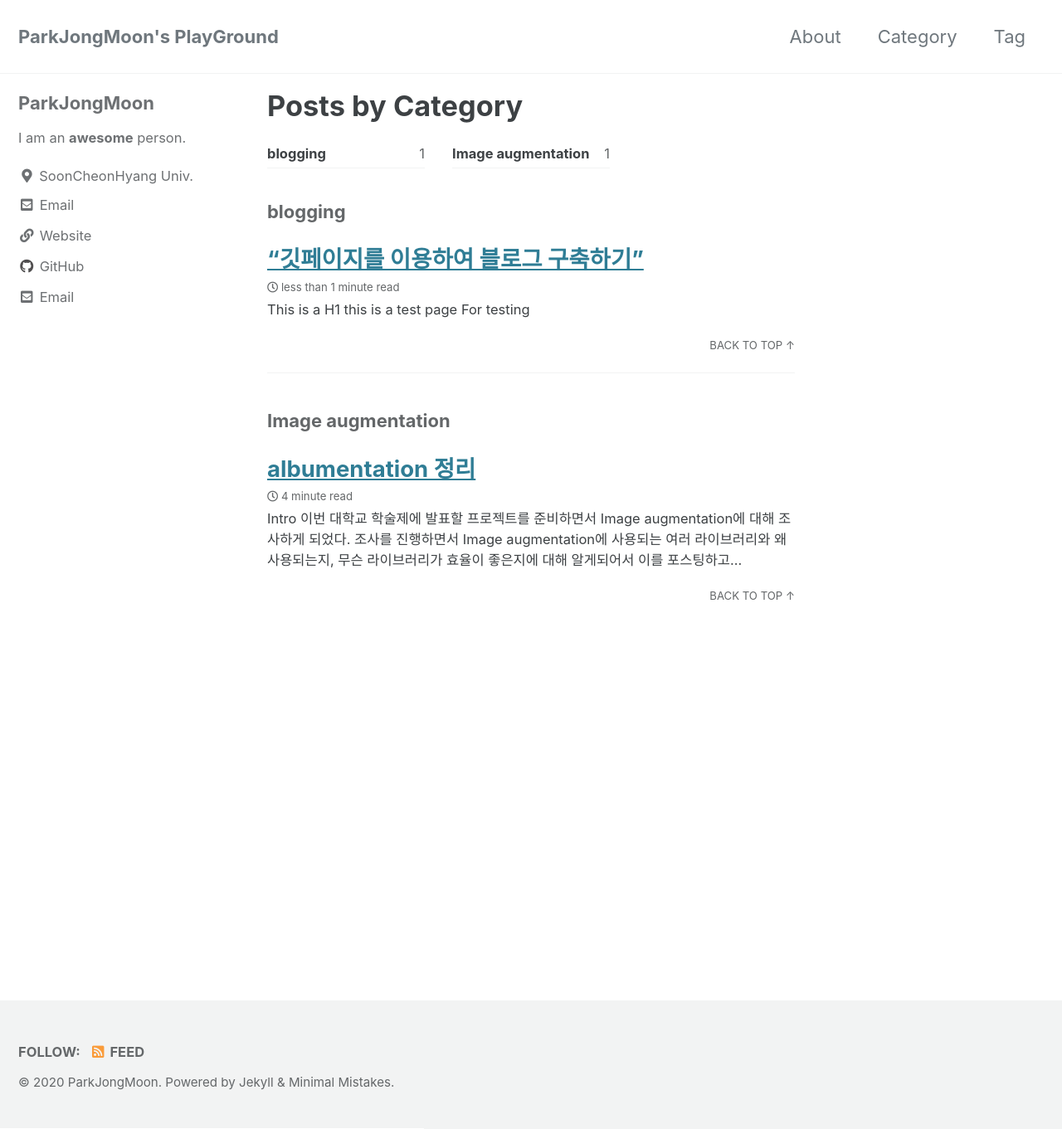
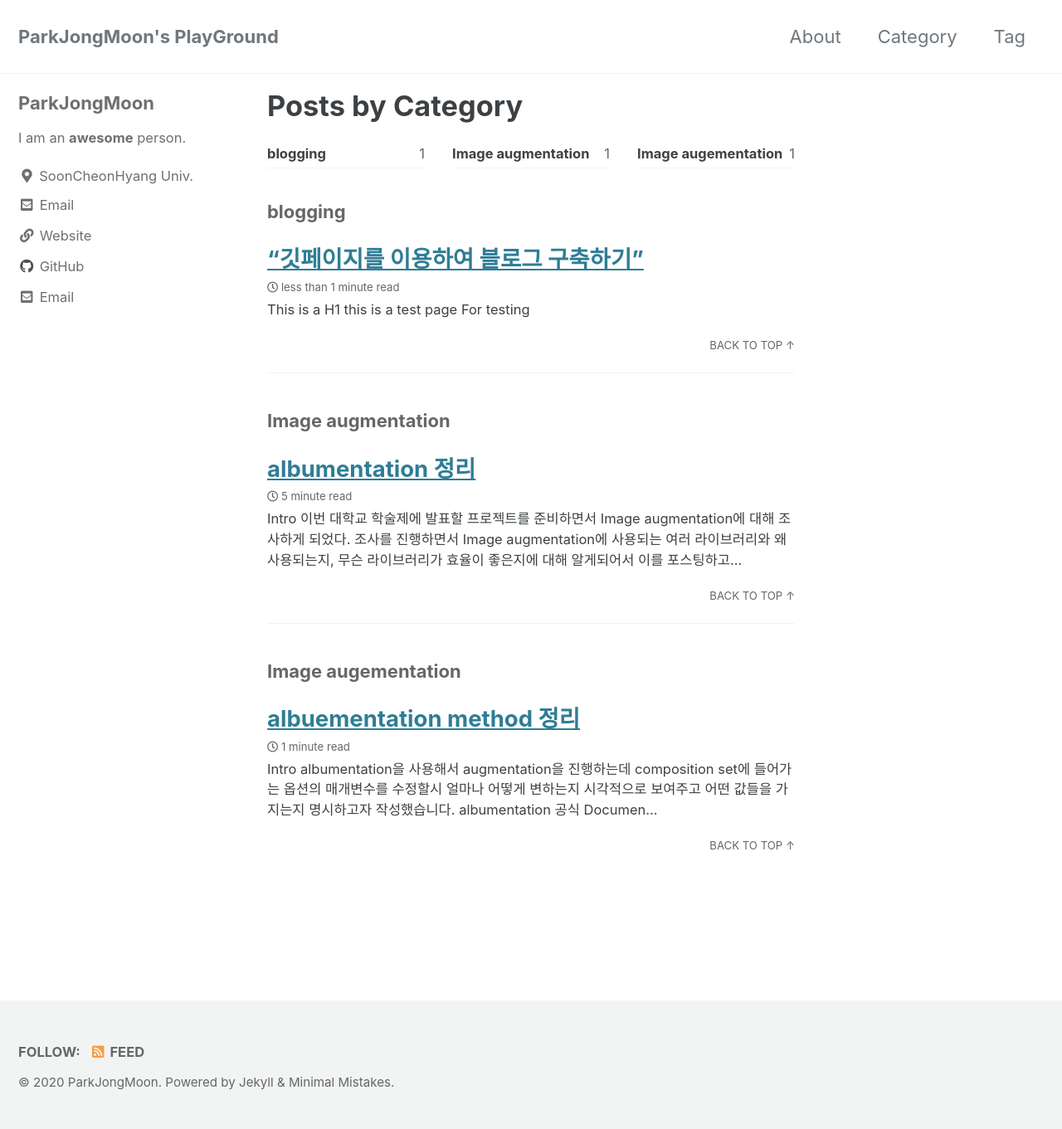
Before and after one commit to ENTAR0/ENTAR0.github.io, a Jekyll site: the page built from _pages/category_archive.md, in a window 1280 px wide and 1361 px high. Shown: the whole window at 83% size. Built offline with Jekyll 4.4.1, drawn with Linux system fonts in a browser that asks for light colours; cached includes are drawn as plain includes; part of the change alters nothing that is shown.

Commit message:
albumentations_post_upload

````diff
--- a/_posts/2020-08-07-albumetnation_post.md
+++ b/_posts/2020-08-07-albumentation_post.md
@@ -4,9 +4,10 @@ categories:
 - Image augmentation
 tags:
 - Image augmentation
+- albumentation
 - preprocessing
 - Anaconda 3
-last_modified_at: 2020-08-012T14:00:00+09:00
+last_modified_at: 2020-08-018T14:00:00+09:00
 toc: true
 ---
 # Intro
@@ -29,9 +30,7 @@ imgaug를 기반으로 최적화되어 높은 Performance를 가지고 있기
 [albumentation 소개 및 사용법](https://hoya012.github.io/blog/albumentation_tutorial/)
 등을 참고하여 Anaconda 3 환경에서 코드를 작성했다. bboxes 코드의 경우에는
 <p align="center"><img src="https://user-images.githubusercontent.com/56510688/89698416-0148fa80-d95c-11ea-9a27-2e5fb319aefb.JPG" alt="bbox_format"></p>
-위 이미지에서 보이는 것처럼 각각 다른 서로 다른 bbox format을 가지고 있기 때문에 주의 해줘야한다. 또한 본인은 소스코드중 bbox를 denormalize(albumentation -> yolo)하는 과정에서
-<p align="center"><img src="https://user-images.githubusercontent.com/56510688/89698417-0312be00-d95c-11ea-9f08-61e82d2977a5.PNG" alt="mode_error"></p>
-위와 같은 오류를 만났는데 소수점 연산하다가 우연찮게 발생된거라 판단해서 albumentations/augmentations/bbox_utils.py에 있는 denormalize(bbox, rows, cols) 함수를 약간 수정했다.
+위 이미지에서 보이는 것처럼 각각 다른 서로 다른 bbox format을 가지고 있기 때문에 주의 해줘야한다.
 
 ```python
 from PIL import Image
@@ -47,6 +46,7 @@ import albumentations
 from albumentations.pytorch import ToTensorV2
 from matplotlib import pyplot as plt
 
+#composition set
 albumentations_transform = albumentations.Compose([
         albumentations.ToGray(p=0.35),
         albumentations.HorizontalFlip(p=0.5),
@@ -66,7 +66,7 @@ albumentations_transform = albumentations.Compose([
             albumentations.RandomBrightnessContrast(brightness_limit=0.4, contrast_limit=0.4, p=0.7),
         ], p=0.8),
         albumentations.pytorch.transforms.ToTensor()
-    ], bbox_params=albumentations.BboxParams(format='yolo', min_area=0, min_visibility=0))
+    ], bbox_params=albumentations.BboxParams(format='yolo', min_area=4500, min_visibility=0.3))
 
 albumentations_include_rotate = albumentations.Compose([
         albumentations.ToGray(p=0.35),
@@ -78,25 +78,45 @@ albumentations_include_rotate = albumentations.Compose([
             albumentations.RGBShift(r_shift_limit =20, g_shift_limit=20,b_shift_limit=20, p=0.4),
         ], p=0.8),
         albumentations.OneOf([
-            albumentations.RandomResizedCrop(224, 224, scale=(0.25, 0.9), ratio=(0.8, 1.2), interpolation=0, p=0.7),
-            albumentations.RandomResizedCrop(512, 512, scale=(0.25, 0.9), ratio=(0.8, 1.2), interpolation=0, p=0.7),
-            albumentations.RandomResizedCrop(1024, 1024, scale=(0.25, 0.9), ratio=(0.8, 1.2), interpolation=0, p=0.7),
+            albumentations.RandomResizedCrop(224, 224, scale=(0.25, 0.25), ratio=(0.8, 1.2), interpolation=0, p=0.7),
+            albumentations.RandomResizedCrop(512, 512, scale=(0.25, 0.25), ratio=(0.8, 1.2), interpolation=0, p=0.7),
+            albumentations.RandomResizedCrop(1024, 1024, scale=(0.25, 0.25), ratio=(0.8, 1.2), interpolation=0, p=0.7),
+            albumentations.ShiftScaleRotate(border_mode=1, interpolation=3, value=10, p=0.5),
+            albumentations.Rotate(border_mode=1,p=0.55),
         ], p=1),
         albumentations.OneOf([
             albumentations.RandomBrightness(limit=0.4, p=0.7),
             albumentations.RandomBrightnessContrast(brightness_limit=0.4, contrast_limit=0.4, p=0.7),
         ], p=0.8),
         albumentations.OneOf([
-            albumentations.ShiftScaleRotate(border_mode=1, interpolation=3, value=10, p=0.5),
-            albumentations.Rotate(border_mode=1,p=0.5),
+            albumentations.Resize(224, 224, p=0.7),
+            albumentations.Resize(512, 512, p=0.7),
+            albumentations.Resize(1024, 1024, p=0.7),
         ], p=1),
         albumentations.pytorch.transforms.ToTensor()
-    ], bbox_params=albumentations.BboxParams(format='yolo', min_area=0, min_visibility=0))
+    ], bbox_params=albumentations.BboxParams(format='yolo', min_visibility=0.4))
 
-def cancel(im,cpath,ccnt):
+def load_bboxes_area(im,bboxes,num_lines): #area, visibility 구함
+    area = []
+    visib = []
+    width, height, channel=im.shape
+    resolution=width*height
+    for i in range(0,num_lines):
+        bbox=list(bboxes[i])
+        bbox_width_ratio=bbox[2]
+        bbox_height_ratio=bbox[3]
+        bbox_width=bbox_width_ratio*width
+        bbox_height=bbox_height_ratio*height
+        area.append(int(bbox_width)*int(bbox_height))
+        visib.append(area[i]/resolution)
+
+    return area, visib
+
+def cancel(im,cpath,ccnt): #cancel된 이미지 따로 저장
     f_name= "cancel_data_" + str(ccnt) + ".jpg"
     target = "/canceled_img/"
     path = cpath + target + f_name
+    print(path)
     cv2.imwrite(path,im)
 
 def write_train_txt(cpath):
@@ -119,7 +139,7 @@ def write_train_txt(cpath):
             data = "data/obj/" +str(image_list[i])+"\n"
             f.write(data)
 
-def mak_save_img(im,cpath,ite): # cv2함수로 이미지 저장(권장)
+def mak_save_img(im,cpath,ite):
     f_name= "train_data_" + str(ite) + ".jpg"
     path = cpath +"/train_set/" + f_name
     cv2.imwrite(path,im)
@@ -143,10 +163,7 @@ def save_bboxes_format(ite, transformed_bboxes, cpath, num_lines): # bbox format
     path = cpath + "/train_set/"
     f_name1 = "train_data_" + str(ite) + ".txt"
     save_path_txt = path + f_name1
-    print("ite: "+str(ite))
-    print("num_lines: "+str(num_lines))
-    print("bboxes: "+str(transformed_bboxes))
-    print("bboxes: "+str(len(transformed_bboxes)))
+
     for i in range(0,num_lines):
         bboxes_txt=list(transformed_bboxes[i])
         temp=bboxes_txt.pop(4)
@@ -200,7 +217,7 @@ def load_info(cnt,cpath): # 정보 불러오기
     return image_path, bboxes, labels, image_list, num_lines
 
 class AlbumentationsDataset(Dataset): # Dataset 지정
-    def __init__(self, file_paths, bboxes, labels, transform=None):
+    def __init__(self, file_paths, bboxes, labels, transform=None): #Dataset이 다룰 데이터 정의
         self.file_paths = file_paths
         self.labels = labels
         self.bboxes = bboxes
@@ -219,7 +236,7 @@ class AlbumentationsDataset(Dataset): # Dataset 지정
         #image = cv2.cvtColor(image, cv2.COLOR_BGR2RGB)
 
         start_t = time.time()
-        if self.transform:
+        if self.transform: #augmentation후 augmented된 데이터 반환
             augmented = self.transform(image=image, bboxes=bboxes)
             image = augmented['image']
             bboxes = augmented['bboxes']
@@ -227,6 +244,9 @@ class AlbumentationsDataset(Dataset): # Dataset 지정
         return image, bboxes, label, total_time
 
 def main():
+    area=[]
+    visibility=[]
+    check=0
     ccnt = 0 # 제외된 이미지 개수
     cnt = 0 # 원본 이미지 개수
     ite= 0 # 복사된 이미지 개수
@@ -240,38 +260,43 @@ def main():
         image_path, bbox, label, ims, num_lines =load_info(cnt,cpath)
 
         cnt+=1 #obj 폴더 이미지 카운터
-        # 한 그림에 대한 반복횟수
-        iterations = 100
+        iterations = 25 # 한 그림에 대한 반복횟수
         for i in range(0, iterations):
             #dataset 불러오기
             albumentations_dataset=AlbumentationsDataset(
                 file_paths=image_path,
                 bboxes=bbox,
                 labels=[label],
-                transform=albumentations_include_rotate, # 변형 셋
+                transform=albumentations_include_rotate,
             )
             transformed_image, transformed_bboxes, label, transform_time = albumentations_dataset[ite]
             im=transformed_image.numpy() # tensor -> numpy
-            im=(im * 255).round().astype(np.uint8)
-            #print(im)
+            im=(im * 255).round().astype(np.uint8) # float32 -> uint8
             im=np.transpose(im,(1,2,0)) # shape 변형
-            #path = "C:\\Users\dongwoo\train_set\\" + "train_data_" + str(ite) + ".jpg"
 
             # plt 여백 및 축 제거, img 저장 % rotate포함한 composition set을 가지고 변형하면 안됨
             #mak_plt(transformed_image)# RGB COLOR
             #save_plt(ite,cpath)
 
+            if len(transformed_bboxes) != 0:
+                area, visibility=load_bboxes_area(im,transformed_bboxes,num_lines)
 
             # 이미지, bbox 저장
-            if len(transformed_bboxes) != num_lines: # 변형 중에 bbox 누락 될 경우
-                cancel(im,cpath,ccnt)
-                ccnt+=1
-            else:
+            if int(len(transformed_bboxes)) == int(num_lines):
+                for i in range(0,num_lines):
+                    if visibility[i] > 0.5:
+                        check+=1
+                if check == num_lines:
                 mak_save_img(im,cpath,ite)# BGR COLOR / cv2.imwrite 저장
                 save_bboxes_format(ite, transformed_bboxes,cpath,num_lines)
                 ite+=1 # 복제된 모든 이미지 카운터
-
-
+                check=0
+            else:
+                #cancel(im,cpath,ccnt)
+                i-=1
+                ccnt+=1
+            area=[]
+            visibility=[]
 
     write_train_txt(cpath) # train.txt 작성
 
@@ -279,11 +304,48 @@ main()
 ```
 # 문제 및 해결
 1. plt 이미지 저장시 여백 문제
+<p align="center"><img src="https://user-images.githubusercontent.com/56510688/90479766-26164c80-e16a-11ea-91bc-2b5b0043e681.PNG" alt="plt_savefig_image"></p>
+rotate를 포함해서 augmentation을 진행하고 plt.savefig함수로 이미지를 저장할시 이미지의 위 아래가 흰색 여백으로 채워지는 오류가 있다. 이 오류는  savefig함수를 사용하는 대신 cv2.imwrite함수를 사용해 해결했다.
+또한 plt.savefig을 사용할 경우 저장한 이미지의 figure를 초기화 시켜주지 않으면 augmentation 진행하다가 Out of memory날 수 있다.
 2. scale 범위를 넘는 값 수정
-3.
+소스코드중 bbox를 normalize(albumentation -> yolo)하는 과정에서
+<p align="center"><img src="https://user-images.githubusercontent.com/56510688/89698417-0312be00-d95c-11ea-9f08-61e82d2977a5.PNG" alt="mode_error"></p>
+위와 같은 오류를 만났는데 소수점 연산하다가 우연찮게 발생된거라 판단해서 albumentations/augmentations/bbox_utils.py에 있는 normalize(bbox, rows, cols) 함수를 약간 수정했다.
+3. 흑색 이미지
+<p align="center"><img src="https://user-images.githubusercontent.com/56510688/90479310-6f19d100-e169-11ea-8c18-a68511d54ebe.png" alt="black_image"></p>
+plt.savefig함수로 이미지 저장하는 문제를 해결하기 위해 cv2.imwrite함수를 사용하였다. 주의할 것은 cv2.imwrite는 행렬 요소의 데이터 타입이 uint8을 지원하기때문에 만약 dtype이 float32나 float64같은 소수점 타입이면 tensorflow나 numpy라이브러리에서
+dtype변형을 지원해주는 함수를 사용해 해결해야한다. 저자는 numpy라이브러리에서 지원하는 아래의 함수를 사용해 해결하였다.
+```python
+im=(im * 255).round().astype(np.uint8)
+```
+4. 학습하기에 적합하지 않은 이미지 분류
+<p align="center"><img src="https://user-images.githubusercontent.com/56510688/90480075-b0f74700-e16a-11ea-95f6-8e38c591a408.png" alt="area and vis"></p>
+<p align="center"><img src="https://user-images.githubusercontent.com/56510688/90480083-b359a100-e16a-11ea-8f14-5eadc354bb8a.png" alt="after"></p>
+albumentation라이브러리에서는 학습을 진행하기에 적합하지 않은 이미지를 걸러내기 위하여 min_visibility와 min_area기능을 지원한다고 나와있다. 근데 정상 작동하지 않아서
+아래 코드를 사용해 bbox area와 visibility(albumentation이 지원하는 visibility하고는 다름)를 구하고 main에서 조건문으로 기준 이하면 해당 이미지를 cancel시켰다.
+```python
+def load_bboxes_area(im,bboxes,num_lines):
+    area = []
+    visib = []
+    width, height, channel=im.shape
+    resolution=width*height
+    for i in range(0,num_lines):
+        bbox=list(bboxes[i])
+        bbox_width_ratio=bbox[2]
+        bbox_height_ratio=bbox[3]
+        bbox_width=bbox_width_ratio*width
+        bbox_height=bbox_height_ratio*height
+        area.append(int(bbox_width)*int(bbox_height))
+        visib.append(area[i]/resolution)
 
+    return area, visib
+```
 
 # Data Preprocessing & Augmentation
-추후 포스팅 예정
+<p align="center"><img src="https://user-images.githubusercontent.com/56510688/90480859-d769b200-e16b-11ea-9b7b-7cc7a6f0b3cd.JPG" alt="conv single"></p>
+<p align="center"><img src="https://user-images.githubusercontent.com/56510688/90481003-097b1400-e16c-11ea-9b20-b54d36228fc3.JPG" alt="conv multi"></p>
+<VERY DEEP CONVOLUTIONAL NETWORKS FOR LARGE-SCALE IMAGE RECOGNITION>논문에서는 ILSVRC(training:1.3M images-1000classes, val:50K images, testing:100K images-held out label)으로 학습을 진행 시켰을때 test set과
+train set 모두 다른 스케일을 줄시에 분류 오류가 줄어드는 경향을 보여준다고 나와있다.
+만약 albumentation에서 해당 효과를 보고 싶으면 Resize 메소드를 composition set에 포함시키면된다.
 # Outro
-추후 포스팅 예정
+IPL에서 처음 수행하게된 일이였는데 배울게 많았다. 나중에 imgaug라이브러리를 사용해서 라이브러리간의 augmentation시켰을시 얼마나 차이나는지 살펴보고싶다.
--- /dev/null
+++ b/_posts/2020-08-18-albumentation_methods.md
@@ -0,0 +1,106 @@
+---
+title: albuementation method 정리
+categories:
+- Image augementation
+last_modified_at: 2020-08-018T14:00:00+09:00
+tags:
+- Image augmentation
+- albumentation
+toc: true
+---
+# Intro
+albumentation을 사용해서 augmentation을 진행하는데 composition set에 들어가는 옵션의 매개변수를 수정할시
+얼마나 어떻게 변하는지 시각적으로 보여주고 어떤 값들을 가지는지 명시하고자 작성했습니다.
+albumentation 공식 Documentation인 [albumentations.augmentations](https://albumentations.readthedocs.io/en/latest/api/augmentations.html)와
+[albumentations.augmentations.transforms source code](https://albumentations.readthedocs.io/en/latest/_modules/albumentations/augmentations/transforms.html)
+를 참고하여 작성했습니다.
+# albumentation (작성중)
+```python
+transforms.Blur(blur_limit(int, (int, int)), always_apply=(bool), p=(float))
+```
+```python
+transforms.VerticalFlip(always_apply=(bool), p=(float))
+```
+```python
+transforms.HorizontalFlip(always_apply=(bool), p=(float))
+```
+```python
+transforms.Flip(always_apply=(bool), p=(float))
+```
+```python
+transforms.Normalize(mean=(float, list of float), std=(float, list of float), max_pixel_value=(float),
+always_apply=(bool), p=(float))
+```
+```python
+transforms.Transpose(always_apply=(bool), p=(float))
+```
+```python
+transforms.RandomCrop(height=(int), width=(int), always_apply=(bool), p=(float))
+```
+```python
+transforms.RandomGamma(gamma_limit=(float or (float, float)), eps=None, always_apply=(bool), p=(float))
+```
+```python
+transforms.RandomRotate90(always_apply=(bool), p=(float))
+```
+```python
+transforms.Rotate(limit=((int, int) or int), interpolation=(OpenCV flag), border_mode=(OpenCV flag),
+value=(int, float, list of ints, list of float), mask_value=(int, float), always_apply=(bool), p=(float))
+```
+```python
+transforms.ShiftScaleRotate(shift_limit=((float, float) or float), scale_limit((float, float) or float), rotate_limit((int, int or int),
+interpolation=(OpenCV flag), border_mode(OpenCV flag), value(int, float, list of int, list of float), mask_value=(int, float),
+always_apply=(bool), p=(float))
+```
+```python
+transforms.CenterCrop(height=(int), width=(int), always_apply=(bool), p=(float))
+```
+```python
+transforms.OpticalDistortion(distort_limit=(float, (float, float)), shift_limit=(float, (float, float)),
+interpolation=(OpenCV flag), border_mode=(OpenCV flag), value=(int, float, list of ints, list of float),
+mask_value=(int, float), always_apply=(bool), p=(float))
+```
+```python
+transforms.GridDistortion(num_steps=(int), distort_limit=(float, (float, float)), interpolation=(OpenCV flag), border_mode=(OpenCV flag),
+value=(int, float, list of ints, list of float), mask_value=(int, float), always_apply=(bool), p=(float))
+```
+```python
+transforms.ElasticTransform(alpha=(float), sigma=(float), alpha_affine=(float), interpolation=(OpenCV flag), border_mode=(OpenCV flag),
+value=(int, float, list of ints, list of float), mask_value=(int, float), approximate=(bool), always_apply=(bool), p=(float))
+```
+```python
+transforms.RandomGridShuffle(grid=((int, int) always_apply=(bool), p=(float))
+```
+```python
+transforms.HueSaturationValue(hue_shift_limit=((int, int) or int), sat_shift_limit=((int, int) or int), val_shift_limit=((int, int) or int), always_apply=(bool), p=(float))
+```
+```python
+transforms.PadIfNeeded(min_height=(int), min_width=(int), border_mode=(OpenCV flag), value=(int, float, list of int, list of float), mask_value=(int, float), always_apply=(bool), p=(float))
+```
+```python
+transforms.RGBshift(r_shift_limit=((int, int) or int), g_shift_limit=((int, int) or int), b_shift_limit=((int, int) or int), p=(float))
+```
+```python
+transforms.RandomBrightness(limit=((float, float) or float), always_apply=(bool), p=(float))
+```
+```python
+transforms.RandomContrast(limit=((float, float) or float), always_apply=(bool), p=(float))
+```
+```python
+transforms.MotionBlur(blur_limit=(int), always_apply=(bool), p=(float))
+```
+```python
+transforms.MedianBlur(blur_limit=(int), always_apply=(bool), p=(float))
+```
+```python
+tranforms.GaussianBlur(blur_limit=(int), always_apply=(bool), p=(float))
+```
+```python
+transforms.GaussNoise(var_limit=((float, float) or float), mean=(float), always_apply=(bool), p=(float))
+```
+```python
+transforms.GlassBlur(sigma=(float), max_delta=(int), iterations=(int), mode=(str), always_apply=(bool), p=(float))
+```
+```python
+transforms.CLAHE(clip_limit=(float or (float, float)), tile_grid_size=((int, int)), always_apply=(bool), p=(float))
+```
````
